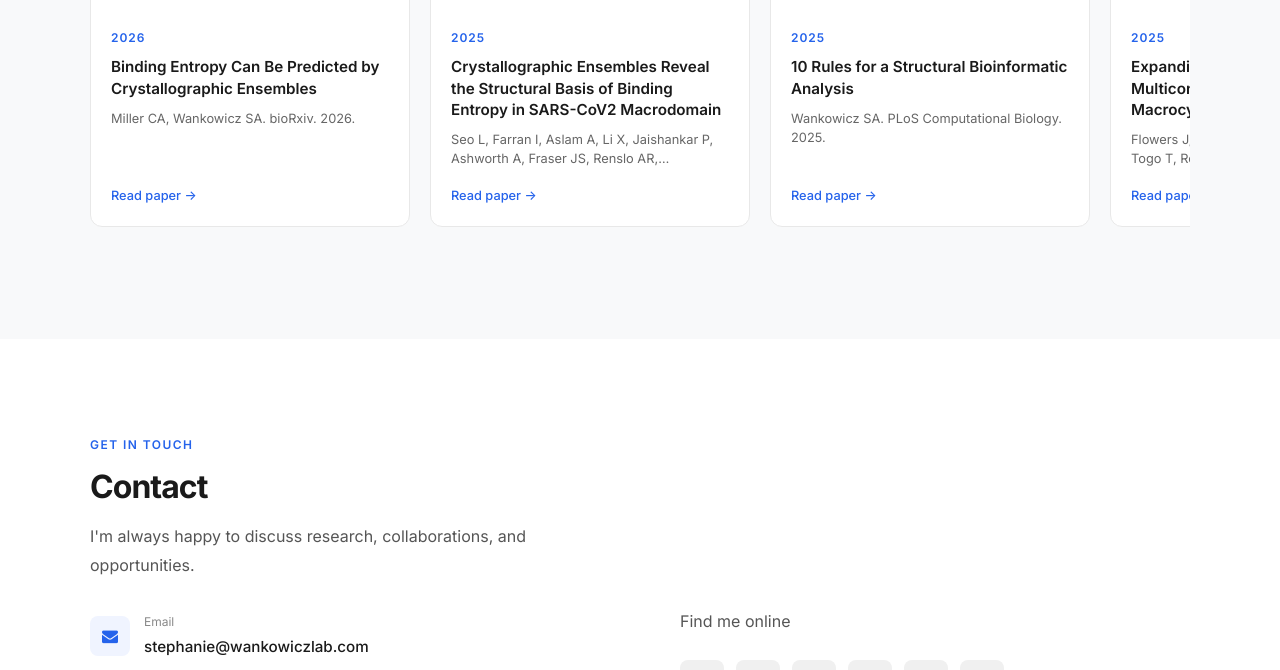
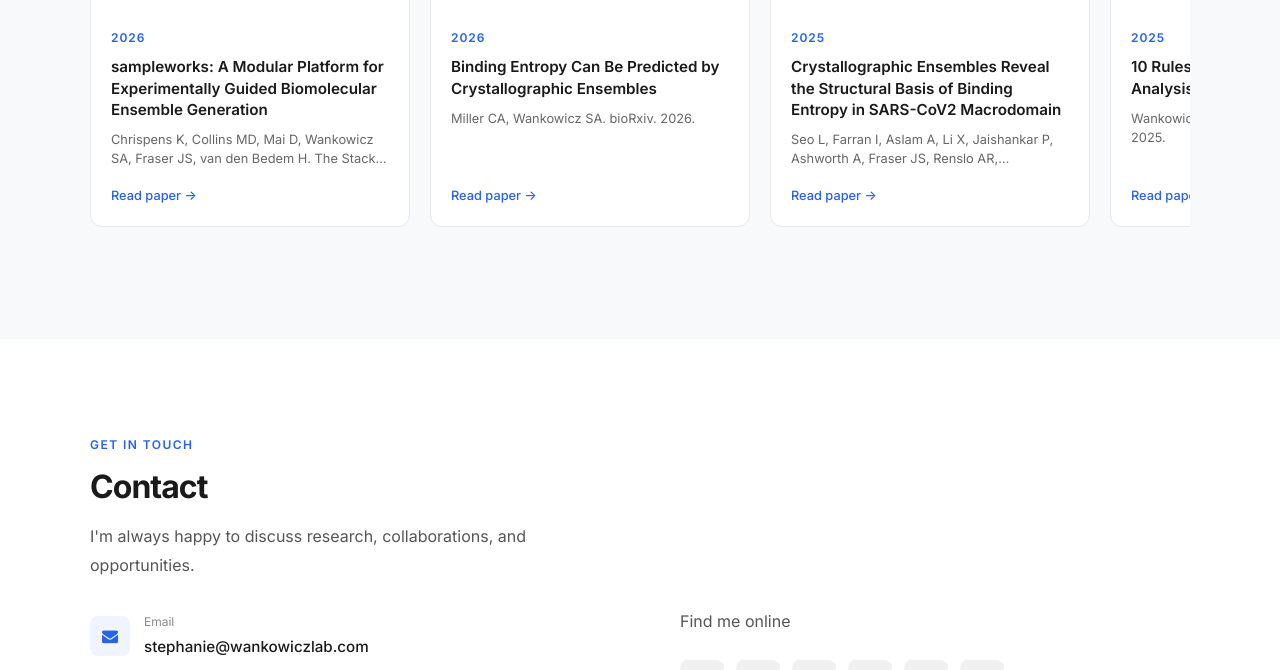
Before and after one commit to stephaniewankowicz/stephaniewankowicz.github.io, a Jekyll site: the page built from index.md, in a window 1280 px wide and 900 px high, scrolled down 2676 px, cut to the strip 230-900 px from the top of the window. Built offline with Jekyll 4.4.1, drawn with Linux system fonts in a browser that asks for light colours; nearby versions of some CDN libraries.

Commit message:
Add sampleworks paper (The Stacks, June 2026)
Co-Authored-By: Claude Sonnet 4.6 <noreply@anthropic.com>

```diff
--- a/_data/publications.yml
+++ b/_data/publications.yml
@@ -1,3 +1,8 @@
+- title: "sampleworks: A Modular Platform for Experimentally Guided Biomolecular Ensemble Generation"
+  citation: "Chrispens K, Collins MD, Mai D, **Wankowicz SA**, Fraser JS, van den Bedem H. *The Stacks*. 2026."
+  date: '2026-06-08'
+  pdf: 'https://thestacks.org/publications/sampleworks-release'
+
 - title: "Binding Entropy Can Be Predicted by Crystallographic Ensembles"
   citation: "**Miller CA**, **Wankowicz SA**. *bioRxiv*. 2026."
   date: '2026-01-20'
```
